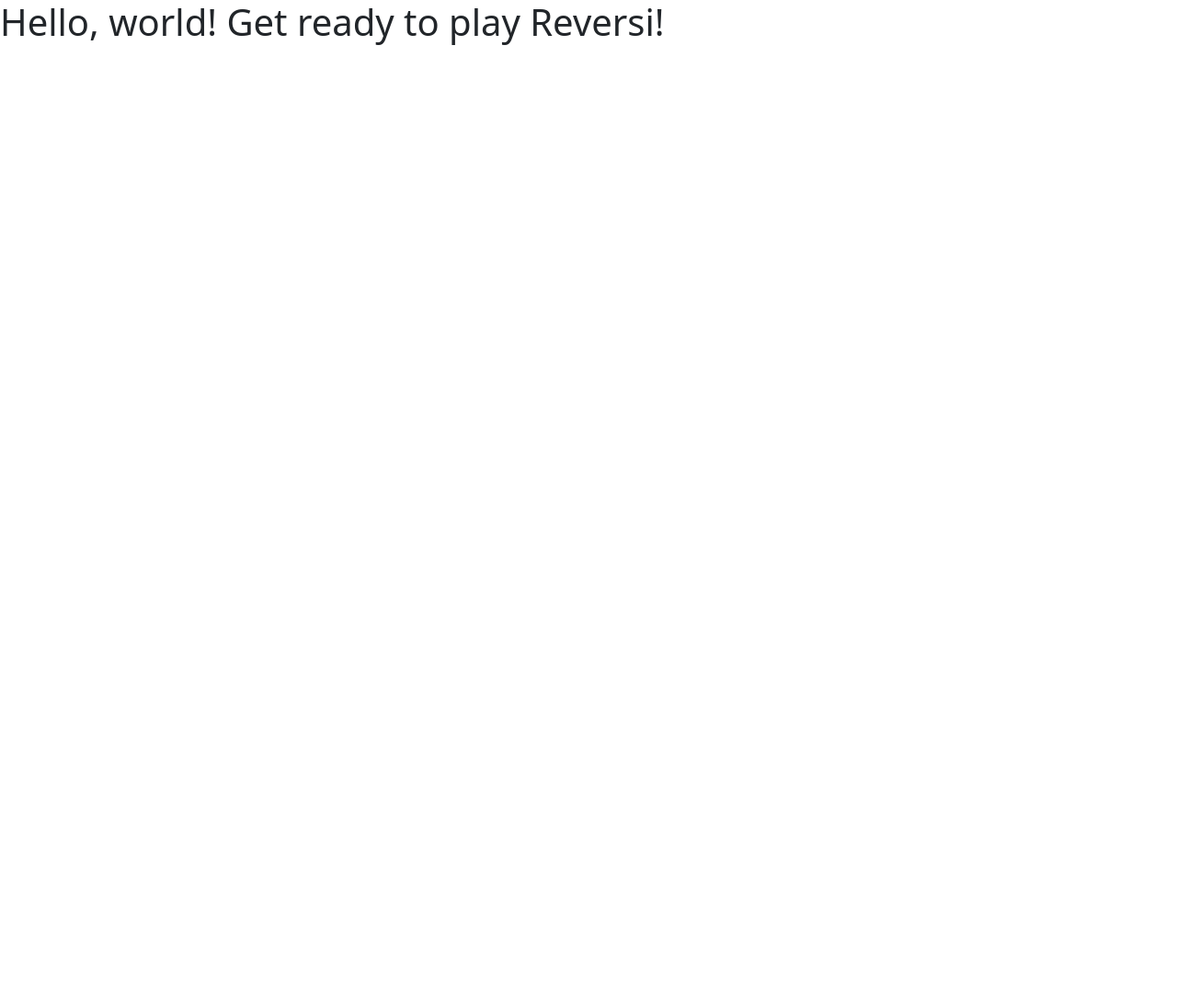
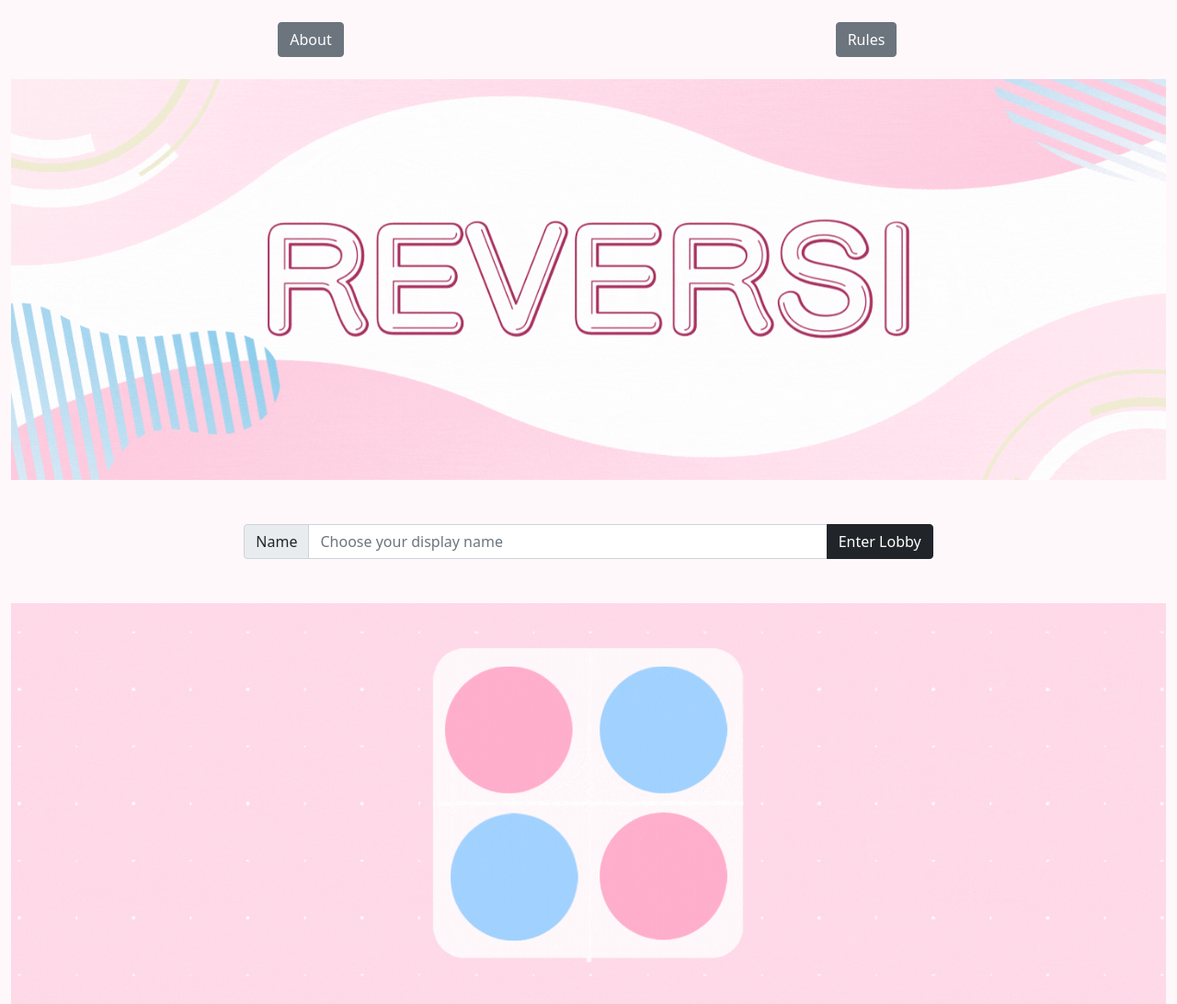
Before and after one commit to nmcleish/othello, a website: page public/index.html in a window 1280 px wide. Shown: the whole page at 92% size. Before the commit the page ends 800 px from the top, so only its background shows below. Drawn offline with nearby package versions, Linux system fonts and the light colour scheme.

Commit message:
Updated landing page

```diff
--- a/public/index.html
+++ b/public/index.html
@@ -7,15 +7,46 @@
 
     <!-- Bootstrap CSS -->
     <link href="https://cdn.jsdelivr.net/npm/bootstrap@5.1.3/dist/css/bootstrap.min.css" rel="stylesheet" integrity="sha384-1BmE4kWBq78iYhFldvKuhfTAU6auU8tT94WrHftjDbrCEXSU1oBoqyl2QvZ6jIW3" crossorigin="anonymous">
-
-    <title>Hello, world!</title>
+    <style>
+      body {
+        background-color: #FFF8FB;
+      }
+    </style>
+    <title>Reversi</title>
   </head>
   <body>
-    <h1>Hello, world! Get ready to play Reversi!</h1>
+    <div class="container-fluid">
+      <div class="row m-4">
+        <div class="col text-center">
+          <a class="btn btn-secondary text-nowrap" href="about.html">About</a>
+        </div>
+        <div class="col text-center">
+          <a class="btn btn-secondary text-nowrap" href="https://en.wikipedia.org/wiki/Reversi#Rules">Rules</a>
+        </div>
+      </div>
 
-    <!-- Optional JavaScript; choose one of the two! -->
+      <div class="row">
+        <div class="col text-center">
+          <img class="img-fluid" src="assets/images/top-splash.gif" alt="Reversi Logo 1">
+        </div>
+      </div>
 
-    <!-- Option 1: Bootstrap Bundle with Popper -->
+      <div class="row align-items-center justify-content-center m-5">
+        <div class="col-8">
+          <div class="input-group">
+            <span class="input-group-text" id="displayName">Name</span>
+            <input type="text" class="form-control text-nowrap" id="nameinput" placeholder="Choose your display name" aria-label="Enter your display name for use while playing Reversi" aria-describedby="Display Name"/>
+            <button type="submit" class="btn btn-dark text-nowrap" id="lobbyButton" onclick="window.location='lobby.html'">Enter Lobby</button>
+          </div>
+        </div>
+      </div>
+      <div class="row">
+        <div class="col text-center">
+          <img class="img-fluid" src="assets/images/bot-splash.gif" alt="Reversi Logo 2">
+        </div>
+      </div>
+    </div>
+
     <script src="https://cdn.jsdelivr.net/npm/bootstrap@5.1.3/dist/js/bootstrap.bundle.min.js" integrity="sha384-ka7Sk0Gln4gmtz2MlQnikT1wXgYsOg+OMhuP+IlRH9sENBO0LRn5q+8nbTov4+1p" crossorigin="anonymous"></script>
   </body>
 </html>
```
Also changed, not shown: public/about.html (added, +38 -0 lines), public/lobby.html (added, +32 -0 lines), public/assets/images/bot-splash.gif (added), public/assets/images/top-splash.gif (added).
